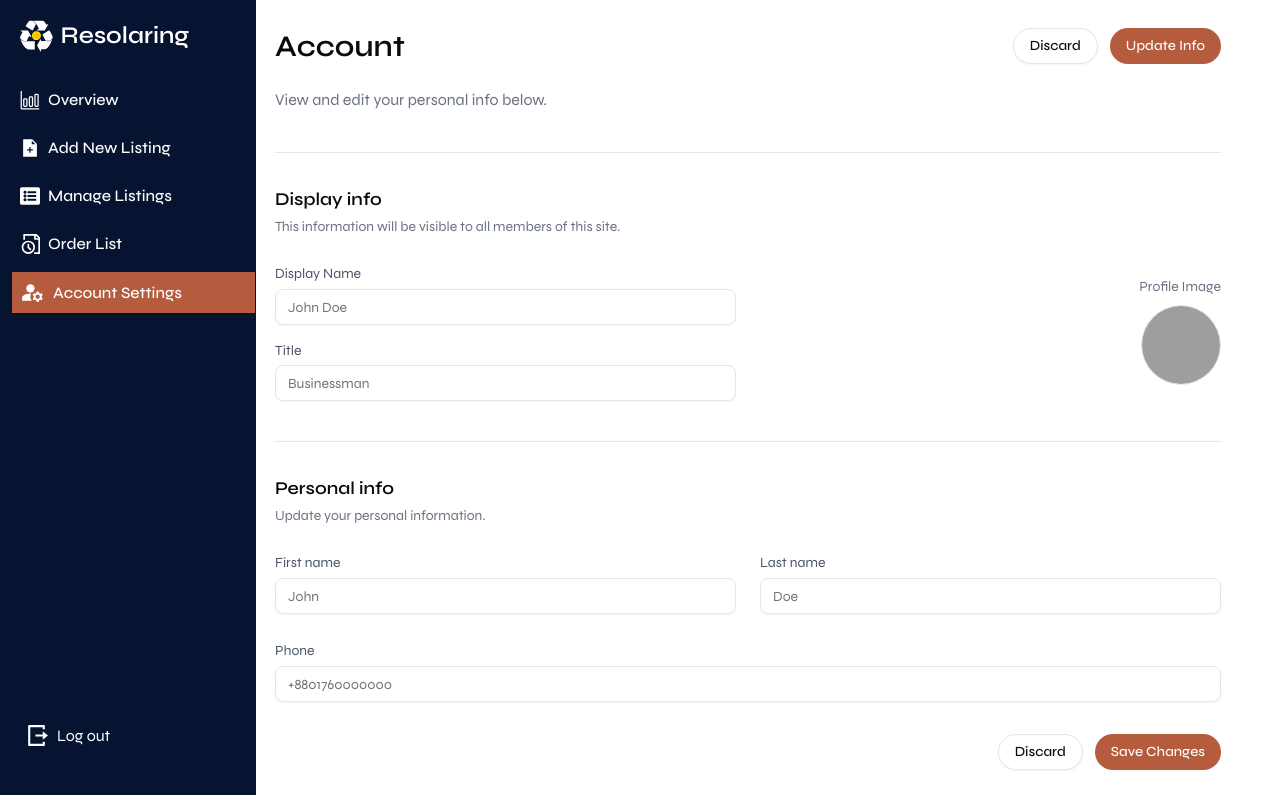
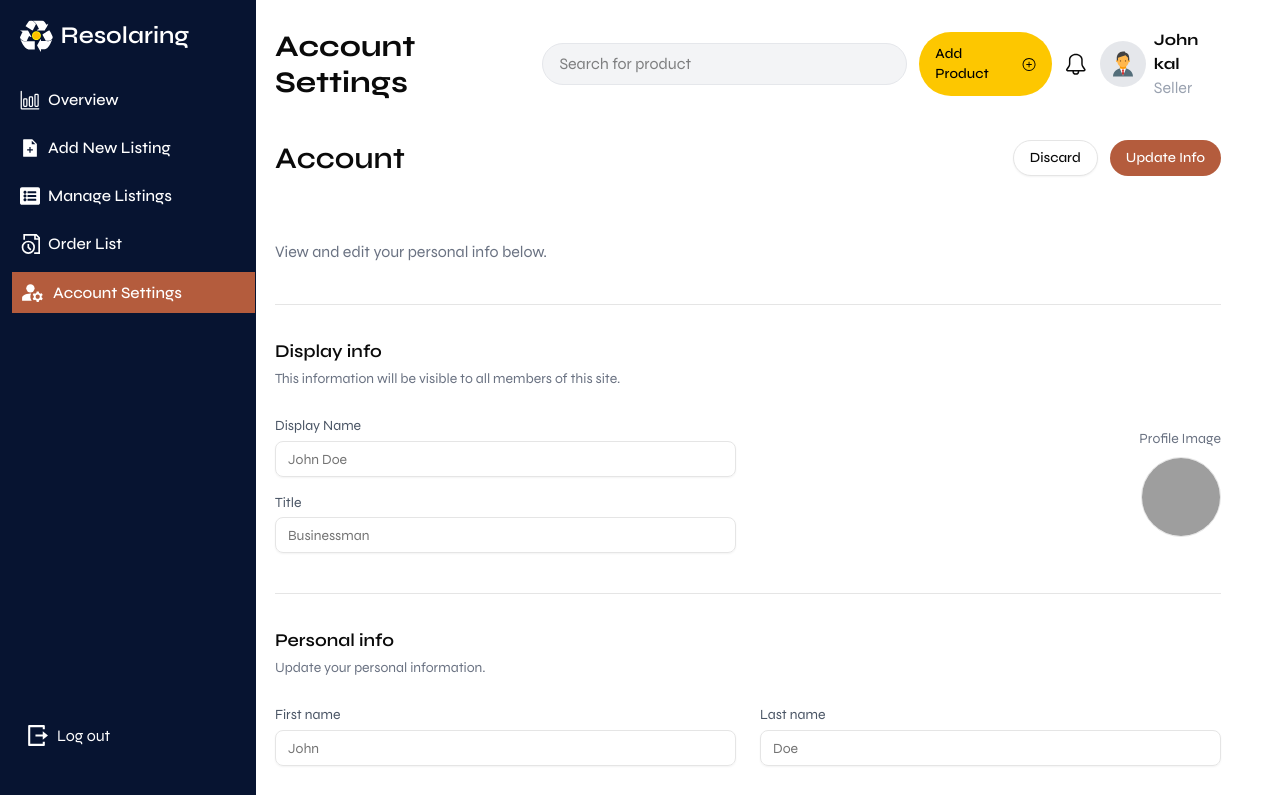
Before and after one commit to istiakiraz/Resolaring, a React (Vite) app: page /dashboard/accounts in a window 1280 px wide. Shown: the top 795 px of the page. Built offline with nearby package versions, Linux system fonts and the light colour scheme; grey boxes are pictures that could not be loaded.

Commit message:
added a log out alert

```diff
--- a/package.json
+++ b/package.json
@@ -31,6 +31,7 @@
     "react-hook-form": "^7.65.0",
     "react-icons": "^5.5.0",
     "react-router": "^7.9.4",
+    "sweetalert2": "^11.26.3",
     "tailwind-merge": "^3.3.1",
     "tailwindcss": "^4.1.14",
     "vaul": "^1.1.2"
--- a/src/components/AccountSettingsComponents/AccountSetting.jsx
+++ b/src/components/AccountSettingsComponents/AccountSetting.jsx
@@ -52,7 +52,7 @@ export default function AccountSetting() {
                         <div className="flex justify-between items-center mb-6">
                             <h2 className="text-2xl font-semibold">Account</h2>
                             <div className="space-x-3">
-                                <Button className='cursor-pointer rounded-full duration-300 ease-in-out' variant="outline">Discard</Button>
+                                <Button className='cursor-pointer rounded-full hover:text-white duration-300 ease-in-out' variant="outline">Discard</Button>
                                 <Button className="bg-[#b45c3d] cursor-pointer rounded-full duration-300 ease-in-out hover:bg-[#6c3825] text-white">
                                     Update Info
                                 </Button>
@@ -108,7 +108,7 @@ export default function AccountSetting() {
                             </div>
 
                             <div className="flex justify-end mt-8 space-x-3">
-                                <Button className='cursor-pointer rounded-full duration-300 ease-in-out' variant="outline">Discard</Button>
+                                <Button className='cursor-pointer rounded-full hover:text-white duration-300 ease-in-out' variant="outline">Discard</Button>
                                 <Button className="bg-[#b45c3d] cursor-pointer rounded-full duration-300 ease-in-out hover:bg-[#6c3825] text-white">
                                     Save Changes
                                 </Button>
--- a/src/layouts/DashboardLayouts.jsx
+++ b/src/layouts/DashboardLayouts.jsx
@@ -1,5 +1,5 @@
 import React, { useState } from "react";
-import { Link, NavLink, Outlet } from "react-router";
+import { Link, NavLink, Outlet, useNavigate } from "react-router";
 import logo from "../components/svg/footerLogo.svg";
 import { IoBarChartOutline } from "react-icons/io5";
 import { FaListAlt } from "react-icons/fa";
@@ -7,15 +7,50 @@ import { RiLogoutBoxRLine } from "react-icons/ri";
 import { AiFillFileAdd } from "react-icons/ai";
 import { MdManageAccounts } from "react-icons/md";
 import { GrDocumentTime } from "react-icons/gr";
+import Swal from "sweetalert2";
 
-import { GoBell, GoPlusCircle } from "react-icons/go";
-import { FcBusinessman } from 'react-icons/fc';
-import PrimaryButton from "../common/PrimaryButton";
+
+
+export default function DashboardLayouts() {
+
+  const navigate = useNavigate()
+
+
+  const handleLogout = () =>{
+
+    Swal.fire({
+  title: "Are you sure?",
+  text: "You won't be able to revert this!",
+  icon: "warning",
+  showCancelButton: true,
+  confirmButtonColor: "#FEC100",
+  cancelButtonColor: "#d33",
+  confirmButtonText: "Yes, Log Out!",
+  iconColor: '#FEC100'
+}).then((result) => {
+  if (result.isConfirmed) {
+
+    navigate('/auth/log-in')
+
+    Swal.fire({
+      title: "Log out!",
+      text: "Log out successfully",
+      icon: "success",
+      iconColor: '#FEC100',
+    });
+  }
+})
+
+
+
+  }
 
 
 
 
-export default function DashboardLayouts() {
+
+
+
   const [isDrawerOpen, setIsDrawerOpen] = useState(false);
 
   const toggleDrawer = () => {
@@ -30,7 +65,7 @@ export default function DashboardLayouts() {
     <div className=" min-h-screen h-full">
       {/* ---   nav ber   --- */}
 
-      <nav className="sticky top-0 z-100 w-full bg-minor">
+      <nav className="sticky top-0 z-50 w-fit bg-minor">
         <div className="px-3 py-3 lg:px-5 lg:pl-3">
           <div className="flex items-center justify-between ">
             <div className="flex items-center justify-start rtl:justify-end">
@@ -83,24 +118,7 @@ export default function DashboardLayouts() {
               </Link>
 
             </div>
-            {/* <nav className='flex items-center w-full pl-30 pr-10 justify-between' >
-                          <h2 className='text-2xl lg:text-3xl font-bold' >Overview</h2>
-                          <div className='flex items-center gap-2' >
-                              <input placeholder='Search for product' className=' px-4 py-2 w-96 rounded-full border bg-gray-100 border-gray-200' type="text" name="" id="" />
-                              <PrimaryButton className='w-fit' icon={GoPlusCircle} >
-                                  Add Product
-                              </PrimaryButton>
-                              <GoBell size={25} />
 
-                              <div className='flex items-center gap-2' >
-                                  <div className='p-2 rounded-full w-fit bg-gray-200' ><FcBusinessman size={30} /></div>
-                                  <span>
-                                      <h6 className='font-bold' >John kal</h6>
-                                      <p className='text-gray-400' >Seller</p>
-                                  </span>
-                              </div>
-                          </div>
-                      </nav> */}
           </div>
         </div>
       </nav>
@@ -157,7 +175,7 @@ export default function DashboardLayouts() {
 
             <li>
               <NavLink
-                to="/dashboard/manage-slots"
+                to="/dashboard/order"
                 onClick={closeDrawer}
                 className={({ isActive }) =>
                   `flex items-center gap-2 p-2 text-white ms-3 group ${isActive ? "bg-accent" : "hover:bg-accent duration-300 ease-in-out"}`
@@ -182,18 +200,18 @@ export default function DashboardLayouts() {
           </ul>
 
           {/* ✅ Bottom Back Button */}
-          <div className="mb-6 mx-auto w-full px-6 hover:bg-accent duration-300 ease-in-out py-3  text-white">
-            <Link onClick={closeDrawer} to="/auth/log-in">
-              <button className="flex gap-2 items-center">
+          <div onClick={handleLogout}  className="mb-6 mx-auto cursor-pointer w-full px-6 hover:bg-accent duration-300 ease-in-out py-3  text-white">
+            {/* <Link onClick={closeDrawer} to="/auth/log-in"> */}
+              <button  className="flex gap-2 cursor-pointer items-center">
                 <RiLogoutBoxRLine size={25} />
                 Log out
               </button>
-            </Link>
+            {/* </Link> */}
           </div>
         </div>
       </div>
 
-      <div className="p-4 lg:-mt-15 lg:ml-54">
+      <div className="p-4 z-60 lg:-mt-15 lg:ml-54">
         <Outlet />
       </div>
     </div>
--- a/src/pages/Dashboard/Account/Accounts.jsx
+++ b/src/pages/Dashboard/Account/Accounts.jsx
@@ -3,6 +3,9 @@ import { Tabs, TabsContent, TabsList, TabsTrigger } from "@/components/ui/tabs"
 import { Button } from "@/components/ui/button";
 import { Input } from "@/components/ui/input";
 import { Accordion, AccordionItem, AccordionTrigger, AccordionContent } from "@/components/ui/accordion";
+import PrimaryButton from '../../../common/PrimaryButton'
+import { GoBell, GoPlusCircle } from "react-icons/go";
+import { FcBusinessman } from 'react-icons/fc';
 
 import {
     Dialog,
@@ -32,10 +35,30 @@ export default function Accounts() {
   return (
    <div className="w-11/12 mx-auto  bg-white ">
 
-                           <div className="flex justify-between items-center mb-6">
+     {/* top bar */}
+                <nav className='flex items-center  justify-between' >
+                    <h2 className='text-2xl lg:text-3xl font-bold' >Account Settings</h2>
+                    <div className='flex items-center gap-3' >
+                        <input placeholder='Search for product' className=' px-4 py-2 w-96 rounded-full border bg-gray-100 border-gray-200' type="text" name="" id="" />
+                        <PrimaryButton className='w-fit' icon={GoPlusCircle} >
+                            Add Product
+                        </PrimaryButton>
+                        <GoBell size={25} />
+
+                        <div className='flex items-center gap-2' >
+                            <div className='p-2 rounded-full w-fit bg-gray-200' ><FcBusinessman size={30} /></div>
+                            <span>
+                                <h6 className='font-bold' >John kal</h6>
+                                <p className='text-gray-400' >Seller</p>
+                            </span>
+                        </div>
+                    </div>
+                </nav>
+
+                           <div className="flex justify-between py-10 items-center mb-6">
                                <h2 className="text-2xl lg:text-3xl font-semibold">Account</h2>
                                <div className="space-x-3">
-                                   <Button className='cursor-pointer rounded-full duration-300 ease-in-out' variant="outline">Discard</Button>
+                                   <Button className='cursor-pointer hover:text-white rounded-full duration-300 ease-in-out' variant="outline">Discard</Button>
                                    <Button className="bg-[#b45c3d] cursor-pointer rounded-full duration-300 ease-in-out hover:bg-[#6c3825] text-white">
                                        Update Info
                                    </Button>
@@ -91,7 +114,7 @@ export default function Accounts() {
                                </div>
 
                                <div className="flex justify-end mt-8 space-x-3">
-                                   <Button className='cursor-pointer rounded-full duration-300 ease-in-out' variant="outline">Discard</Button>
+                                   <Button className='cursor-pointer rounded-full hover:text-white duration-300 ease-in-out' variant="outline">Discard</Button>
                                    <Button className="bg-[#b45c3d] cursor-pointer rounded-full duration-300 ease-in-out hover:bg-[#6c3825] text-white">
                                        Save Changes
                                    </Button>
--- /dev/null
+++ b/src/pages/Dashboard/OrderList/Order.jsx
@@ -0,0 +1,35 @@
+import React from 'react'
+import OverTable from '../../../components/OverviewComponents/OverTable'
+import PrimaryButton from '../../../common/PrimaryButton'
+import { GoBell, GoPlusCircle } from "react-icons/go";
+import { FcBusinessman } from 'react-icons/fc';
+
+export default function Order() {
+  return (
+    <div className='w-11/12 mx-auto' >
+         {/* top bar */}
+                <nav className='flex items-center  justify-between' >
+                    <h2 className='text-2xl lg:text-3xl font-bold' >Order List</h2>
+                    <div className='flex items-center gap-3' >
+                        <input placeholder='Search for product' className=' px-4 py-2 w-96 rounded-full border bg-gray-100 border-gray-200' type="text" name="" id="" />
+                        <PrimaryButton className='w-fit' icon={GoPlusCircle} >
+                            Add Product
+                        </PrimaryButton>
+                        <GoBell size={25} />
+
+                        <div className='flex items-center gap-2' >
+                            <div className='p-2 rounded-full w-fit bg-gray-200' ><FcBusinessman size={30} /></div>
+                            <span>
+                                <h6 className='font-bold' >John kal</h6>
+                                <p className='text-gray-400' >Seller</p>
+                            </span>
+                        </div>
+                    </div>
+                </nav>
+
+       <div className='py-10' >
+         <OverTable></OverTable>
+       </div>
+    </div>
+  )
+}
--- a/src/router/router.jsx
+++ b/src/router/router.jsx
@@ -23,6 +23,7 @@ import DashboardLayouts from "../layouts/DashboardLayouts";
 import path from "path";
 import Accounts from "../pages/Dashboard/Account/Accounts";
 import Overview from "../pages/Dashboard/Overview/Overview";
+import Order from "../pages/Dashboard/OrderList/Order";
 
 export const router = createBrowserRouter([
 
@@ -138,6 +139,10 @@ export const router = createBrowserRouter([
             {
                 path: 'accounts',
                 Component: Accounts,
+            },
+            {
+                path:'order',
+                Component:Order
             }
         ]
     }
```
Also changed, not shown: 1 other file (tests, documents, lock files or other folders).
